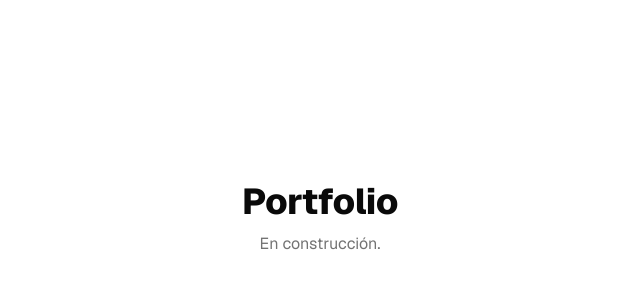
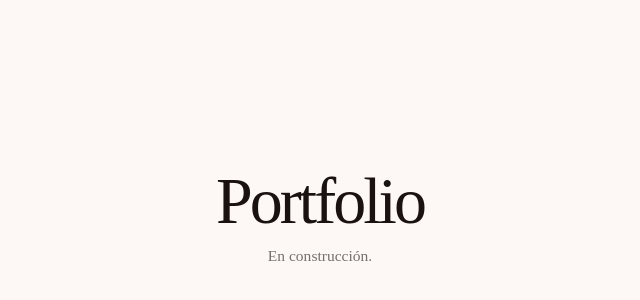
Before and after one commit to Gonzalo-Romero-V/Portfolio, a Next.js app: page / in a window 1280 px wide. Shown: the part 182-482 px from the top of the page, without its empty margins (320-960 px from the left). Built offline with nearby package versions, Linux system fonts and the light colour scheme.

Commit message:
feat: add brand hue system and chrome/mesh design tokens
One primary-h/-s/-l primitive drives every derived brand color via
calc(), plus chrome glass and ambient mesh parameters, so the whole
palette rotates from a single control.

```diff
--- a/app/globals.css
+++ b/app/globals.css
@@ -22,6 +22,7 @@
   --color-popover-foreground: var(--popover-foreground);
   --color-primary: var(--primary);
   --color-primary-foreground: var(--primary-foreground);
+  --color-primary-2: var(--primary-2);
   --color-secondary: var(--secondary);
   --color-secondary-foreground: var(--secondary-foreground);
   --color-muted: var(--muted);
--- a/app/theme.css
+++ b/app/theme.css
@@ -3,6 +3,10 @@
    Every variable name used here is declared once as a contract in
    globals.css. Don't invent new names here: add the name to globals.css's
    @theme block first, then set its value in this file.
+
+   Single source of truth: this is the one design (ported from the Claude
+   Design import, turn 2 / option 2a). No parallel brand/theme lives
+   alongside it anymore.
    ========================================================================== */
 
 @theme {
@@ -10,83 +14,191 @@
      Swapping typeface: change these + the matching next/font call in
      app/layout.tsx. --font-display defaults to the body face; point it
      at a second next/font variable if the project wants a distinct one. */
-  --font-body: var(--font-geist-sans);
-  --font-code: var(--font-geist-mono);
-  --font-display: var(--font-body);
+  --font-body: var(--font-space-grotesk);
+  --font-code: var(--font-jetbrains-mono);
+  --font-display: var(--font-archivo);
 
   /* Typographic scale: sizes/weights/line-heights are brand voice, not
      mechanism. The --text-<role> naming + paired suffixes is what
      globals.css's font-sans/mono contract expects Tailwind to resolve. */
-  --text-h1: 2.25rem; /* 36px */
-  --text-h1--font-weight: 800;
-  --text-h1--line-height: 1.2;
-  --text-h1--letter-spacing: -0.01em;
+  --text-h1: 4.125rem; /* 66px, hero display headline */
+  --text-h1--font-weight: 200;
+  --text-h1--line-height: 1.02;
+  --text-h1--letter-spacing: -0.045em;
 
+  --text-h2: 2.25rem; /* 36px, name lockup */
+  --text-h2--font-weight: 800;
+  --text-h2--line-height: 1;
+  --text-h2--letter-spacing: -0.03em;
 
-  --text-h2: 1.75rem; /* 28px */
-  --text-h2--font-weight: 700;
-  --text-h2--line-height: 1.3;
-  --text-h2--letter-spacing: -0.005em;
+  --text-h3: 1.375rem;
+  --text-h3--font-weight: 600;
+  --text-h3--line-height: 1.3;
 
-  --text-h3: 1.375rem; /* 22px */
-  --text-h3--font-weight: 600;
-  --text-h3--line-height: 1.4;
+  --text-h4: 1.125rem;
+  --text-h4--font-weight: 500;
+  --text-h4--line-height: 1.3;
 
-  --text-h4: 1.125rem; /* 18px */
-  --text-h4--font-weight: 600;
-  --text-h4--line-height: 1.4;
+  /* Mono eyebrow / tagline label — the light companion next to the bold
+     display headings above. */
+  --text-subtitle: 0.6875rem; /* 11px */
+  --text-subtitle--font-weight: 500;
+  --text-subtitle--line-height: 1.3;
+  --text-subtitle--letter-spacing: 0.22em;
 
-  --text-body: 1rem; /* 16px */
-  --text-body--font-weight: 400;
-  --text-body--line-height: 1.6;
+  --text-body: 0.97rem; /* ~15.5px */
+  --text-body--font-weight: 300;
+  --text-body--line-height: 1.75;
 
-  --text-small: 0.875rem; /* 14px */
+  --text-small: 0.875rem;
   --text-small--font-weight: 500;
   --text-small--line-height: 1.5;
 
-  --text-xs: 0.75rem; /* 12px */
+  --text-xs: 0.75rem;
   --text-xs--font-weight: 400;
   --text-xs--line-height: 1.4;
+}
+
+/* Brand hue system — declared once, theme-agnostic: --primary-h/-s/-l are
+   the ONE thing to turn to rotate the site's whole warm palette together,
+   like spinning the hue wheel in an image editor. Every other warm token
+   (the gradient partner, accent, warning, the focus ring, ::selection, and
+   the emblem's big circle) is calc()'d from these three numbers, never a
+   second hardcoded color. Neither :root nor .dark repeats these — the
+   brand color doesn't change with light/dark, only the neutral surface
+   tokens below do. The Site-theme panel in the emblem tuner edits exactly
+   these three. */
+:root {
+  --primary-h: 8;
+  --primary-s: 100%;
+  --primary-l: 56%;
+  --primary: hsl(var(--primary-h) var(--primary-s) var(--primary-l));
+  --primary-foreground: #0b0605;
+
+  --primary-2-h: calc(var(--primary-h) - 6);
+  --primary-2-s: calc(var(--primary-s) - 28%);
+  --primary-2-l: calc(var(--primary-l) - 11%);
+  --primary-2: hsl(var(--primary-2-h) var(--primary-2-s) var(--primary-2-l));
+
+  --accent-h: calc(var(--primary-h) + 8);
+  --accent-s: var(--primary-s);
+  --accent-l: calc(var(--primary-l) + 4%);
+  --accent: hsl(var(--accent-h) var(--accent-s) var(--accent-l));
+  --accent-foreground: #0b0605;
+
+  --warning-h: calc(var(--primary-h) + 28);
+  --warning-s: var(--primary-s);
+  --warning-l: var(--primary-l);
+  --warning: hsl(var(--warning-h) var(--warning-s) var(--warning-l));
+  --warning-foreground: #2a1400;
+
+  --ring: hsl(var(--primary-h) var(--primary-s) var(--primary-l) / 0.5);
+
+  /* Site chrome: how translucent/blurred Header and Footer's glass is.
+     Same idea as the brand hue above — one shared, theme-agnostic pair
+     instead of each component hardcoding its own opacity/blur. Higher
+     opacity + more blur = more of a solid panel; lower = more see-through. */
+  --chrome-opacity: 44%;
+  --chrome-blur: 0px;
+
+  /* Ambient mesh background (components/layout/site-background.tsx): the
+     motion itself is procedural JS (summed sine drift + cursor parallax),
+     read from these each frame — not CSS keyframes, so there's nothing to
+     restart on navigation and no fixed loop length. */
+  --mesh-opacity: 0.7;
+  --mesh-blur-scale: 0.52;
+  --mesh-speed: 2.5;
+  --mesh-amount: 2.85;
+  --mesh-cursor: 0;
+
+  /* Mesh's secondary (darker/inner) stop — this is the original
+     hardcoded-per-blob relationship (hue -11/-15 off primary, 80%/81%
+     saturation, 35%/31% lightness), extracted into one shared, GUI-editable
+     tone instead of two literals baked into site-background.tsx. Only hue
+     was ever anchored to primary; saturation/lightness are deliberately
+     FIXED here, same as before — that's why zeroing --primary-s still
+     leaves a colored halo, and that's correct, not a bug (confirmed:
+     don't auto-link these to --primary-s/-l). The Site background panel's
+     "anchored" checkbox reproduces exactly this; unchecking it only unlocks
+     manual h/s/l editing for experimentation, it doesn't change this default. */
+  --mesh-2-h: calc(var(--primary-h) - 13);
+  --mesh-2-s: 80%;
+  --mesh-2-l: 33%;
 }
 
 :root {
   --radius: 0.625rem;
 
-  --background: oklch(1 0 0);
-  --foreground: oklch(0.145 0 0);
+  /* Light theme — the inverse of .dark below, same token names/roles,
+     values flipped for a white background instead of designed-around-black. */
+  --background: #fdf8f6;
+  --foreground: #1a1210;
 
-  --card: oklch(1 0 0);
-  --card-foreground: oklch(0.145 0 0);
+  --card: rgba(20, 10, 5, 0.035);
+  --card-foreground: #1a1210;
 
-  --popover: oklch(1 0 0);
-  --popover-foreground: oklch(0.145 0 0);
+  --popover: #ffffff;
+  --popover-foreground: #1a1210;
 
-  --primary: oklch(0.205 0 0);
-  --primary-foreground: oklch(0.985 0 0);
+  --secondary: rgba(20, 10, 5, 0.05);
+  --secondary-foreground: #1a1210;
 
-  --secondary: oklch(0.97 0 0);
-  --secondary-foreground: oklch(0.205 0 0);
+  --muted: rgba(20, 10, 5, 0.05);
+  --muted-foreground: rgba(26, 18, 16, 0.6);
 
-  --muted: oklch(0.97 0 0);
-  --muted-foreground: oklch(0.556 0 0);
+  --destructive: oklch(0.55 0.2 25);
 
-  --accent: oklch(0.97 0 0);
-  --accent-foreground: oklch(0.205 0 0);
+  --success: oklch(0.5 0.15 145);
+  --success-foreground: oklch(0.98 0.02 145);
 
-  --destructive: oklch(0.577 0.245 27.325);
+  --info: oklch(0.5 0.14 235);
+  --info-foreground: oklch(0.98 0.02 235);
 
-  --success: oklch(0.6 0.15 145);
-  --success-foreground: oklch(0.985 0 0);
+  --border: rgba(20, 10, 5, 0.1);
+  --input: rgba(20, 10, 5, 0.12);
 
-  --warning: oklch(0.75 0.16 80);
-  --warning-foreground: oklch(0.2 0.02 80);
+  --chart-1: oklch(0.35 0 0);
+  --chart-2: oklch(0.5 0 0);
+  --chart-3: oklch(0.6 0 0);
+  --chart-4: oklch(0.72 0 0);
+  --chart-5: oklch(0.85 0 0);
 
-  --info: oklch(0.6 0.14 235);
-  --info-foreground: oklch(0.985 0 0);
+  --sidebar: #ffffff;
+  --sidebar-foreground: #1a1210;
+  --sidebar-primary: var(--primary);
+  --sidebar-primary-foreground: #0b0605;
+  --sidebar-accent: rgba(20, 10, 5, 0.05);
+  --sidebar-accent-foreground: #1a1210;
+  --sidebar-border: rgba(20, 10, 5, 0.1);
+  --sidebar-ring: var(--ring);
+}
 
-  --border: oklch(0.922 0 0);
-  --input: oklch(0.922 0 0);
-  --ring: oklch(0.708 0 0);
+.dark {
+  --background: #050303;
+  --foreground: #f5efec;
+
+  --card: rgba(255, 255, 255, 0.035);
+  --card-foreground: #f5efec;
+
+  --popover: #0b0605;
+  --popover-foreground: #f5efec;
+
+  --secondary: rgba(255, 255, 255, 0.05);
+  --secondary-foreground: #f5efec;
+
+  --muted: rgba(255, 255, 255, 0.05);
+  --muted-foreground: rgba(245, 239, 236, 0.55);
+
+  --destructive: oklch(0.704 0.191 22.216);
+
+  --success: oklch(0.72 0.15 145);
+  --success-foreground: oklch(0.18 0.02 145);
+
+  --info: oklch(0.72 0.14 235);
+  --info-foreground: oklch(0.18 0.02 235);
+
+  --border: rgba(255, 255, 255, 0.1);
+  --input: rgba(255, 255, 255, 0.12);
 
   --chart-1: oklch(0.87 0 0);
   --chart-2: oklch(0.556 0 0);
@@ -94,65 +206,17 @@
   --chart-4: oklch(0.371 0 0);
   --chart-5: oklch(0.269 0 0);
 
-  --sidebar: oklch(0.985 0 0);
-  --sidebar-foreground: oklch(0.145 0 0);
-  --sidebar-primary: oklch(0.205 0 0);
-  --sidebar-primary-foreground: oklch(0.985 0 0);
-  --sidebar-accent: oklch(0.97 0 0);
-  --sidebar-accent-foreground: oklch(0.205 0 0);
-  --sidebar-border: oklch(0.922 0 0);
-  --sidebar-ring: oklch(0.708 0 0);
+  --sidebar: #0b0605;
+  --sidebar-foreground: #f5efec;
+  --sidebar-primary: var(--primary);
+  --sidebar-primary-foreground: #0b0605;
+  --sidebar-accent: rgba(255, 255, 255, 0.05);
+  --sidebar-accent-foreground: #f5efec;
+  --sidebar-border: rgba(255, 255, 255, 0.1);
+  --sidebar-ring: var(--ring);
 }
 
-.dark {
-  --background: oklch(0.145 0 0);
-  --foreground: oklch(0.985 0 0);
-
-  --card: oklch(0.205 0 0);
-  --card-foreground: oklch(0.985 0 0);
-
-  --popover: oklch(0.205 0 0);
-  --popover-foreground: oklch(0.985 0 0);
-
-  --primary: oklch(0.922 0 0);
-  --primary-foreground: oklch(0.205 0 0);
-
-  --secondary: oklch(0.269 0 0);
-  --secondary-foreground: oklch(0.985 0 0);
-
-  --muted: oklch(0.269 0 0);
-  --muted-foreground: oklch(0.708 0 0);
-
-  --accent: oklch(0.269 0 0);
-  --accent-foreground: oklch(0.985 0 0);
-
-  --destructive: oklch(0.704 0.191 22.216);
-
-  --success: oklch(0.72 0.15 145);
-  --success-foreground: oklch(0.18 0.02 145);
-
-  --warning: oklch(0.8 0.15 80);
-  --warning-foreground: oklch(0.18 0.02 80);
-
-  --info: oklch(0.72 0.14 235);
-  --info-foreground: oklch(0.18 0.02 235);
-
-  --border: oklch(1 0 0 / 10%);
-  --input: oklch(1 0 0 / 15%);
-  --ring: oklch(0.556 0 0);
-
-  --chart-1: oklch(0.87 0 0);
-  --chart-2: oklch(0.556 0 0);
-  --chart-3: oklch(0.439 0 0);
-  --chart-4: oklch(0.371 0 0);
-  --chart-5: oklch(0.269 0 0);
-
-  --sidebar: oklch(0.205 0 0);
-  --sidebar-foreground: oklch(0.985 0 0);
-  --sidebar-primary: oklch(0.488 0.243 264.376);
-  --sidebar-primary-foreground: oklch(0.985 0 0);
-  --sidebar-accent: oklch(0.269 0 0);
-  --sidebar-accent-foreground: oklch(0.985 0 0);
-  --sidebar-border: oklch(1 0 0 / 10%);
-  --sidebar-ring: oklch(0.556 0 0);
+::selection {
+  background: var(--primary);
+  color: var(--primary-foreground);
 }
```
